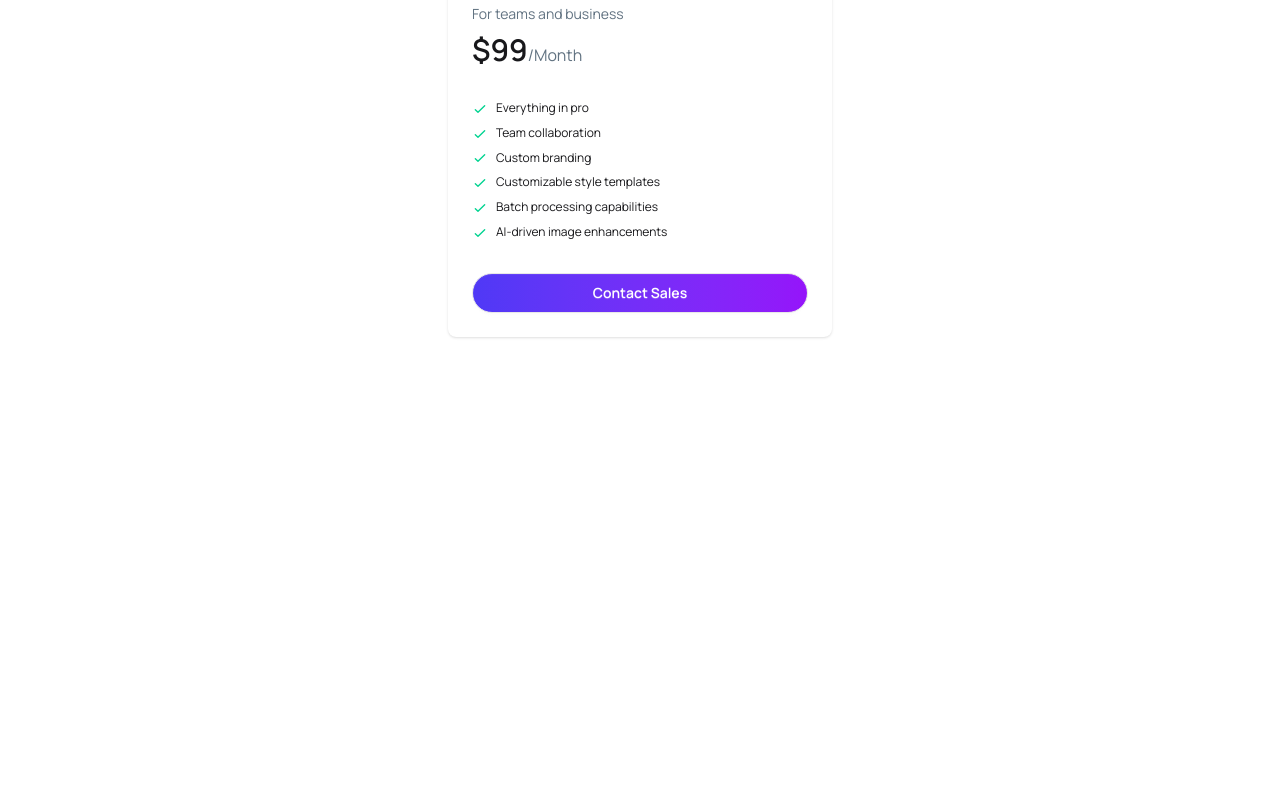
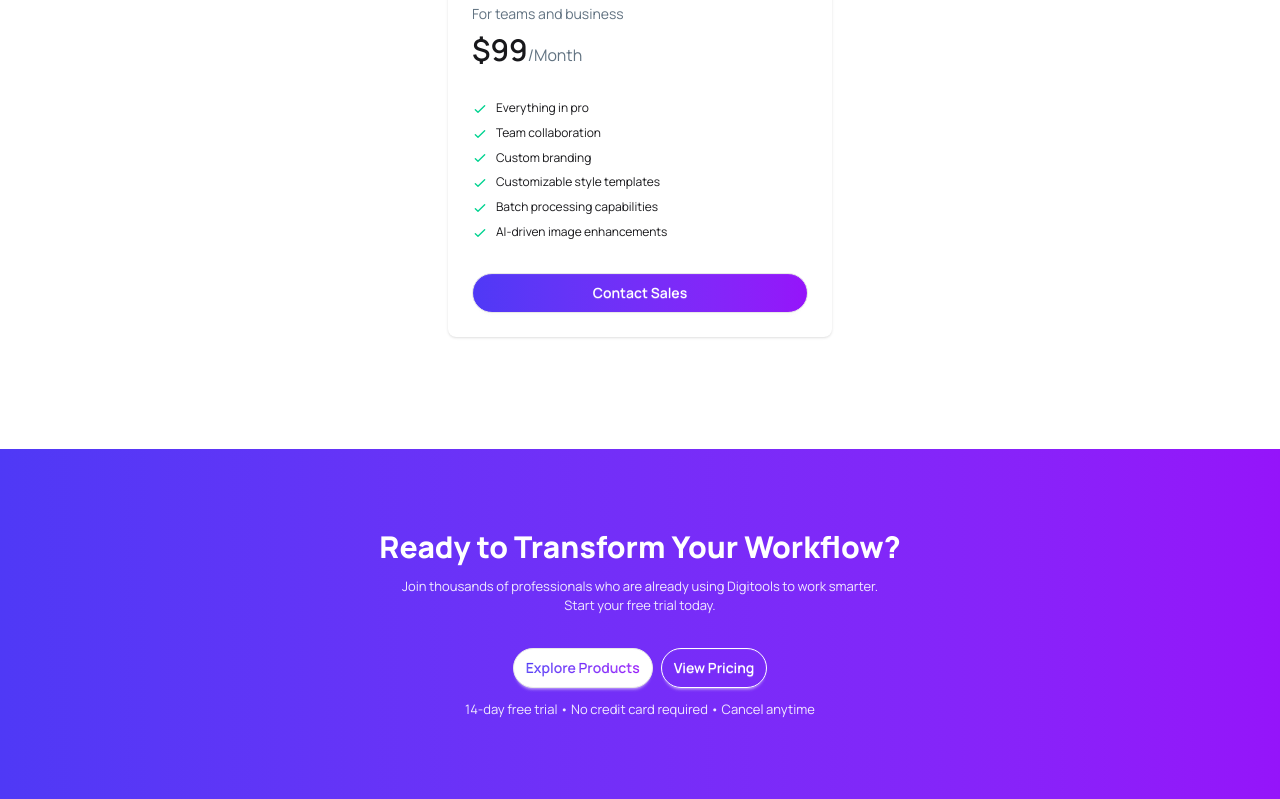
Before and after one commit to P-tanjim-second/digitoolPlatfrom, a React (Vite) app: page / in a window 1280 px wide. Shown: the part 4323-5122 px from the top of the page. Before the commit the page ends 4772 px from the top, so only its background shows below. Built offline with nearby package versions, Linux system fonts and the light colour scheme.

Commit message:
created transformWorkflow section

```diff
--- a/src/App.jsx
+++ b/src/App.jsx
@@ -8,6 +8,7 @@ import { ToastContainer } from 'react-toastify'
 import 'react-toastify/dist/ReactToastify.css';
 import Steps from './Components/Steps/Steps'
 import Price from './Components/Price/Price'
+import TransformWorkflow from './Components/transformWorkflow/transformWorkflow'
 
 function App() {
   const [cartNum, setCartNum] = useState(0)
@@ -25,6 +26,7 @@ function App() {
       <Features cartNum={cartNum} handleCartCount={handleCartCount} cartProducts={cartProducts}></Features>
       <Steps></Steps>
       <Price></Price>
+      <TransformWorkflow></TransformWorkflow>
     </>
   )
 }
--- /dev/null
+++ b/src/Components/TransformWorkflow/TransformWorkflow.jsx
@@ -0,0 +1,17 @@
+import React from 'react';
+
+const TransformWorkflow = () => {
+    return (
+        <div className='w-full py-20  bg-linear-to-r from-[#4f39f6] to-[#9514fa] text-white text-center flex flex-col items-center justify-center space-y-3'>
+            <h1 className='text-2xl lg:text-3xl font-extrabold'>Ready to Transform Your Workflow?</h1>
+            <p className='text-white/90 text-[13px]'>Join thousands of professionals who are already using Digitools to work smarter. <br /> Start your free trial today.</p>
+            <div className='flex gap-2 mt-5'>
+                <button className='btn bg-white p-3 rounded-full'><p className='bg-linear-to-r from-[#4f39f6] to-[#9514fa] bg-clip-text text-transparent text-[14px] font-semibold'>Explore Products</p></button>
+                <button className='btn border border-white bg-transparent text-white rounded-full p-3 text[12px] font-semibold'>View Pricing</button>
+            </div>
+            <p className='text-white/90 text-[13px]'>14-day free trial • No credit card required • Cancel anytime</p>
+        </div>
+    );
+};
+
+export default TransformWorkflow;
```
